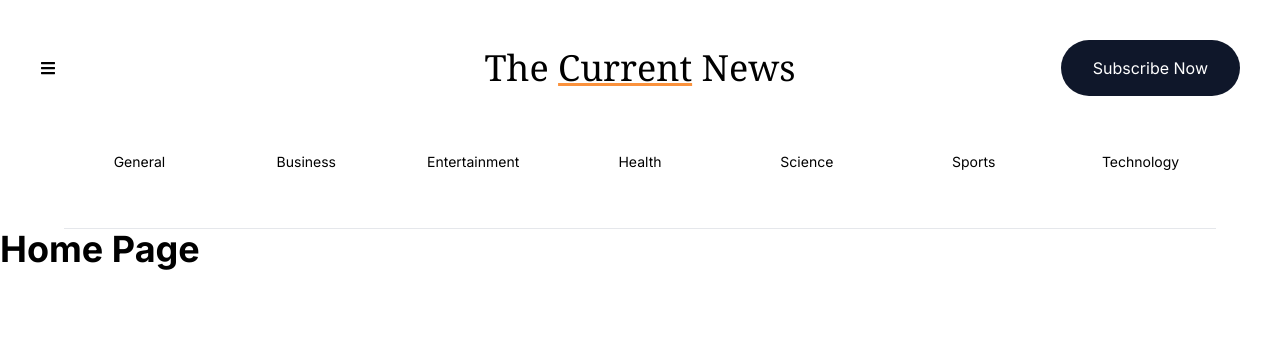
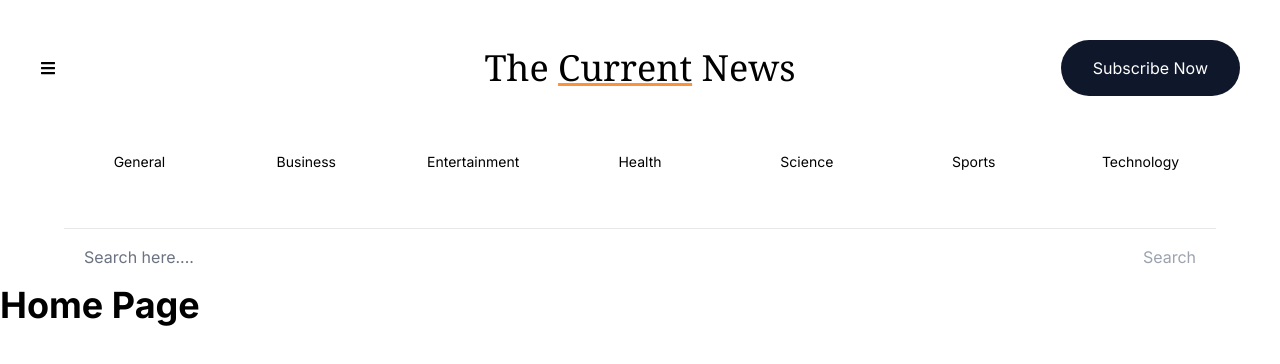
Before and after one commit to coderkamrul0/news-app, a Next.js app: page / in a window 1280 px wide. Shown: the top 364 px of the page. Built offline with nearby package versions, Linux system fonts and the light colour scheme.

Commit message:
Search field add in Header

```diff
--- a/src/app/Header.tsx
+++ b/src/app/Header.tsx
@@ -1,6 +1,7 @@
 import Link from "next/link";
 import { FaBars } from "react-icons/fa";
 import NavLinks from "./NavLinks";
+import SearchBox from "./SearchBox";
 
 const Header = () => {
   return (
@@ -21,6 +22,8 @@ const Header = () => {
       </div>
       {/* NavLinks  */}
       <NavLinks/>
+      {/* Search Box  */}
+      <SearchBox/>
     </header>
   );
 };
--- /dev/null
+++ b/src/app/SearchBox.tsx
@@ -0,0 +1,39 @@
+"use client";
+
+import { useRouter } from "next/navigation";
+import { FormEvent, useState } from "react";
+
+const SearchBox = () => {
+  const [input, setInput] = useState("");
+  const router = useRouter();
+
+  const handleSearch = (e: FormEvent<HTMLFormElement>) => {
+    e.preventDefault();
+    if (!input) return;
+    router.push(`/search?term=${input}`);
+  };
+
+  return (
+    <form
+      className="max-w-6xl mx-auto flex justify-between items-center px-5"
+      onSubmit={handleSearch}
+    >
+      <input
+        type="text"
+        value={input}
+        onChange={(e) => setInput(e.target.value)}
+        placeholder="Search here...."
+        className="w-full h-14 rounded-sm placeholder-gray-500 text-gray-500 outline-none flex-1 bg-transparent dark:text-orange-400"
+      />
+      <button
+        type="submit"
+        disabled={!input}
+        className="text-orange-400 disabled:text-gray-400"
+      >
+        Search
+      </button>
+    </form>
+  );
+};
+
+export default SearchBox;
```
